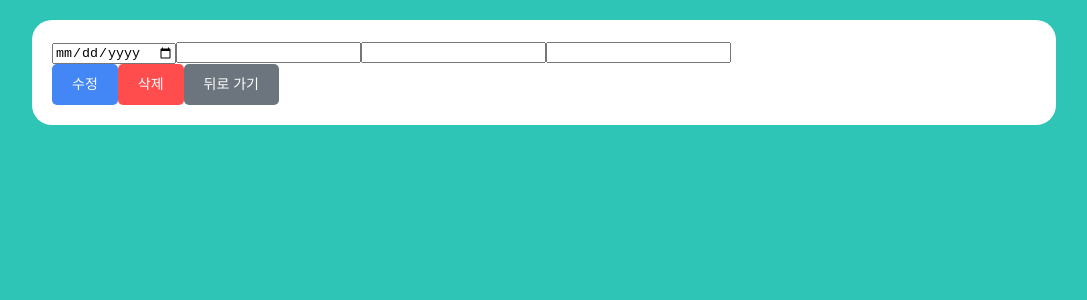
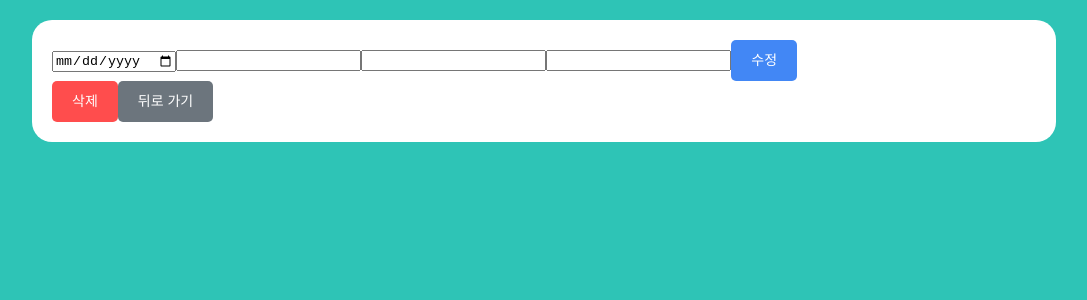
Before and after one commit to slsl2/FinancialRecords, a React (Vite) app in the folder financial-records/: page /record/1 in a window 1280 px wide. Shown: the top 300 px of the page, without its empty margins (96-1183 px from the left). Built offline with nearby package versions, Linux system fonts and the light colour scheme.

Commit message:
fix: record 버튼들 오류 해결

```diff
--- a/financial-records/src/components/atoms/Button.jsx
+++ b/financial-records/src/components/atoms/Button.jsx
@@ -1,8 +1,13 @@
 import styled from "styled-components";
 
-const Button = ({ backgroundColor, color, contents }) => {
+const Button = ({ backgroundColor, color, contents, type, onClick }) => {
   return (
-    <StyledButton $backgroundColor={backgroundColor} $color={color}>
+    <StyledButton
+      $backgroundColor={backgroundColor}
+      $color={color}
+      type={type}
+      onClick={onClick}
+    >
       {contents}
     </StyledButton>
   );
--- a/financial-records/src/components/organisms/RecordUpdateContainer.jsx
+++ b/financial-records/src/components/organisms/RecordUpdateContainer.jsx
@@ -2,7 +2,7 @@ import styled from "styled-components";
 import StyledContainer from "../../styles/StyledContainer.jsx";
 import Button from "../atoms/Button.jsx";
 import { useState, useEffect } from "react";
-import { useParams, useNavigate, Link } from "react-router-dom";
+import { useParams, useNavigate } from "react-router-dom";
 
 const RecordUpdateContainer = ({ records, setRecords }) => {
   const { id } = useParams();
@@ -33,24 +33,25 @@ const RecordUpdateContainer = ({ records, setRecords }) => {
         : record
     );
     setRecords(updatedRecords);
-    // navigate("/");
-  };
-
-  const deleteRecord = (e) => {
-    e.preventDefault();
-    const updatedRecords = records.filter((record) => record.id !== Number(id));
-    setRecords(updatedRecords);
     navigate("/");
   };
 
-  //   const goBack = (e) => {
-  //     e.preventDefault();
-  //     navigate("/");
-  //   };
-  //   console.log(record);
+  const deleteRecord = (id) => {
+    if (!confirm("정말로 삭제하시겠습니까?")) {
+      return false;
+    }
+    setRecords(records.filter((record) => record.id !== id));
+    navigate("/");
+  };
+
+  const goBack = (e) => {
+    e.preventDefault();
+    navigate("/");
+  };
 
   return (
     <>
+      <RecordUpdateDiv>
         <RecordUpdateForm onSubmit={updateRecord}>
           <input
             type="date"
@@ -72,39 +73,38 @@ const RecordUpdateContainer = ({ records, setRecords }) => {
             value={description}
             onChange={(e) => setDescription(e.target.value)}
           ></input>
-        <BtnsDiv>
           <Button
             backgroundColor="#4287f5"
             color="white"
             contents="수정"
             type="submit"
           ></Button>
+        </RecordUpdateForm>
+        <BtnsDiv>
           <Button
             backgroundColor="#ff4d4d"
             color="white"
             contents="삭제"
             type="button"
-            onClick={deleteRecord}
+            onClick={() => deleteRecord(id)}
           ></Button>
-          <Link to="/">
           <Button
             backgroundColor="#6c757d"
             color="white"
             contents="뒤로 가기"
             type="button"
-              // onClick={goBack}
+            onClick={goBack}
           ></Button>
-          </Link>
         </BtnsDiv>
-      </RecordUpdateForm>
+      </RecordUpdateDiv>
     </>
   );
 };
 
-const RecordUpdateForm = styled(StyledContainer).attrs({ as: "form" })`
+const RecordUpdateDiv = styled(StyledContainer).attrs({ as: "div" })`
   font-size: 2rem;
 `;
-
+const RecordUpdateForm = styled.form``;
 const BtnsDiv = styled.div`
   display: flex;
 `;
```
Lines whose indentation alone changed are shown as unchanged.
